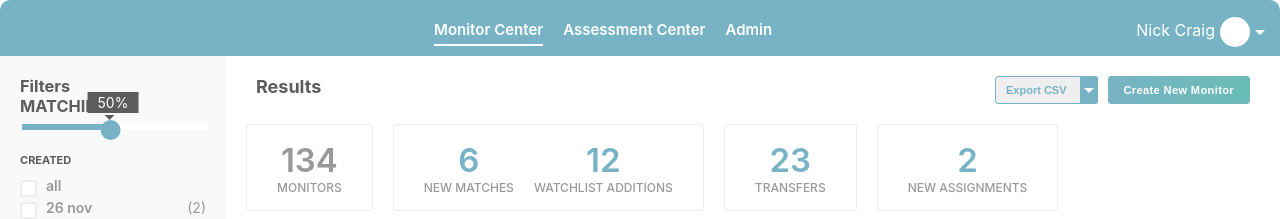
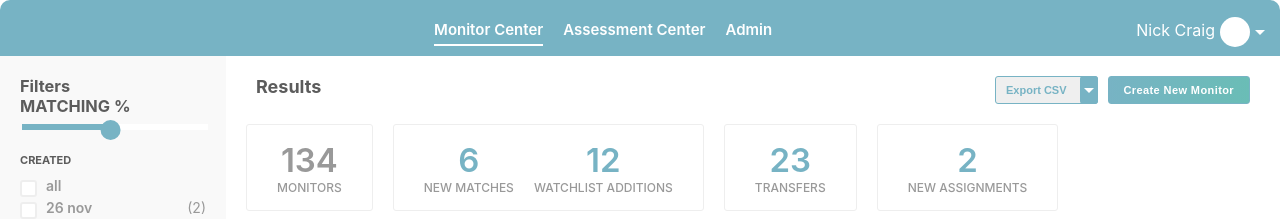
Before and after one commit to grimstroke/dreamlabs-dashboard, a React (Create React App) app: page / in a window 1280 px wide. Shown: the top 219 px of the page. Built offline with nearby package versions, Linux system fonts and the light colour scheme.

Commit message:
added removal of tooltip

```diff
--- a/src/components/dashboard/Dashboard.js
+++ b/src/components/dashboard/Dashboard.js
@@ -206,7 +206,6 @@ class Dashboard extends React.Component {
     if (monitors) {
       monitors.map((monitor) => {
         const tempMonitor = monitor;
-        debugger;
         if (!Number.isInteger(tempMonitor.match)) {
           tempMonitor.match = 0;
         }
--- a/src/components/dashboard/filter/Filter.js
+++ b/src/components/dashboard/filter/Filter.js
@@ -7,6 +7,13 @@ import cx from 'classnames';
 import styles from './Filter.module.scss';
 
 class Filter extends React.Component {
+  constructor(props) {
+    super(props);
+    this.state = {
+      hideTooltip: true,
+    };
+  }
+
   componentDidMount() {
     this.setInputRange(50);
   }
@@ -43,8 +50,16 @@ class Filter extends React.Component {
 
   setInputRange = (value) => {
     const matchElement = document.getElementById('displayMatch');
+    this.setState(() => {
+      return { hideTooltip: false };
+    });
     matchElement.innerHTML = `${value}%`;
     matchElement.style.left = `calc(${value}% `;
+    setTimeout(() => {
+      this.setState(() => {
+        return { hideTooltip: true };
+      });
+    }, 1000);
     this.props.setMatchFilter(value);
   };
 
@@ -65,7 +80,12 @@ class Filter extends React.Component {
             onChange={this.matchRangeChange}
             className={cx(styles['slider-input'])}
           />
-          <div id="displayMatch" className={cx(styles.displayMatch)} />
+          <div
+            id="displayMatch"
+            className={cx(styles.displayMatch, {
+              [styles['hidden-tooltip']]: this.state.hideTooltip,
+            })}
+          />
         </div>
       );
     }
--- a/src/components/dashboard/filter/Filter.module.scss
+++ b/src/components/dashboard/filter/Filter.module.scss
@@ -1,5 +1,4 @@
 @import '../../../common/variables.scss';
-
 .displayMatch {
   display: inline-block;
   position: absolute;
@@ -27,6 +26,14 @@
     position: absolute;
     left: 13px;
     border-radius: 50%;
+  }
+}
+.hidden-tooltip {
+  left: calc(100%);
+  color: transparent;
+  background: transparent;
+  &::before {
+    border: none;
   }
 }
 .filter-container {
```
